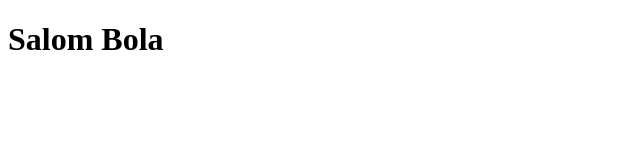
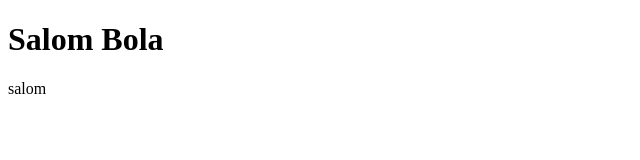
Before and after one commit to IslomSDEV/mewRepo, a plain HTML site: page index.html in a window 1280 px wide. Shown: the full height of the page, 0-640 px from the left. Drawn offline with Linux system fonts and the light colour scheme.

Commit message:
add new text to Islom branch

```diff
--- a/index.html
+++ b/index.html
@@ -7,5 +7,6 @@
 </head>
 <body>
     <h1>Salom Bola</h1>
+    salom
 </body>
 </html>
```
